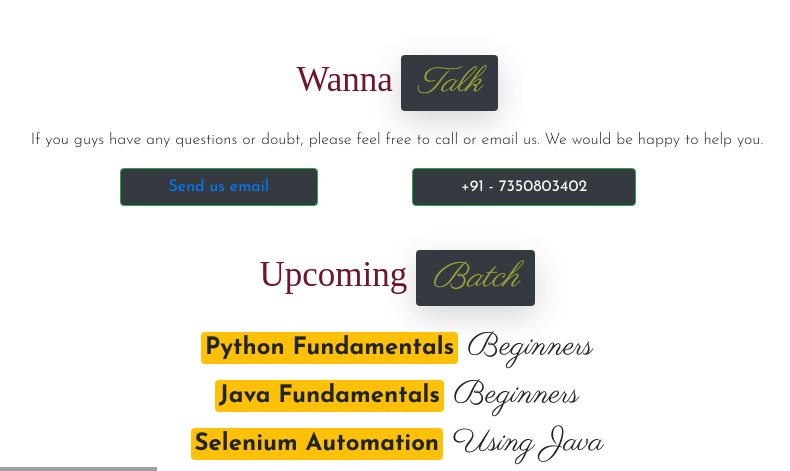
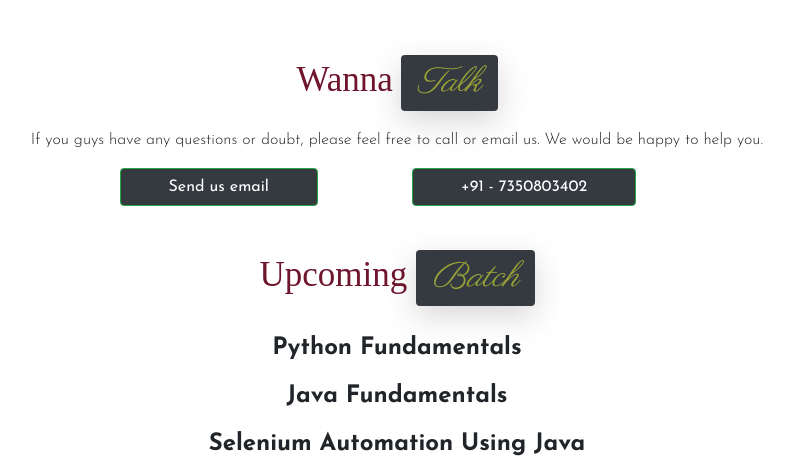
Before and after one commit to letscodedjango/django-ws, a Django app: page / in a window 1280 px wide; the page is wider, and only the part inside the window is pictured. Shown: the part 5360-5831 px from the top of that part, without its empty margins (243-1033 px from the left). Run offline with Django 3.2, Linux system fonts and the light colour scheme; some libraries are stand-ins or nearby versions; some web fonts are replaced; grey boxes are pictures that could not be loaded.

```diff
--- a/courses/templates/courses/mywebsite.html
+++ b/courses/templates/courses/mywebsite.html
@@ -790,8 +790,8 @@ It will help me in my career.... God bless u..
               <div class="row d-flex flex-row flex-wrap">
                 <div class="col">
                   <div class="btn-submit">
-                    <button type="submit" class="bg-dark text-white px-5 btn btn-success email-us">
-                      <a href="mailto:letslearn@explorechoice.org">Send us email</a>
+                    <button type="submit" class="bg-dark px-5 btn btn-success email-us">
+                      <a class="text-white" href="mailto:letslearn@explorechoice.org">Send us email</a>
                     </button>
                   </div>
                 </div>
@@ -819,9 +819,10 @@ It will help me in my career.... God bless u..
                     </h1>
 
                     <div class="lead mt-4 mx-30 px-20 rounded">
-                        <span class="bg-warning p-1 rounded font-weight-bold">Python Fundamentals</span> Beginners <br>
-                        <span class="bg-warning p-1 rounded font-weight-bold">Java Fundamentals</span> Beginners <br>
-                        <span class="bg-warning p-1 rounded font-weight-bold">Selenium Automation</span> Using Java <br>
+                        <span class="p-1 rounded font-weight-bold">Python Fundamentals</span> <br>
+                        <span class="p-1 rounded font-weight-bold">Java Fundamentals</span> <br>
+                        <span class="p-1 rounded font-weight-bold">Selenium Automation Using Java</span><br>
+                        <span class="p-1 rounded font-weight-bold">UI & API Automation using Robot Framework</span><br>
                     </div>
                 </div>
 
@@ -840,19 +841,19 @@ It will help me in my career.... God bless u..
     <footer class="footer-area">
       <div class="container">
         <div class="">
-          <div class="social text-center">
-            <h1 class="text-capitalize title-text">
-              Follow
-              <span
-                class="part bg-dark px-3 py-1 rounded font-weight font-italic text-capitalize"
-                >Us</span
-              >
-            </h1>
-            <!-- <a href="#"><i class="fab fa-facebook-square"></i></a>
-            <a href="#"><i class="fab fa-instagram"></i></a>
-            <a href="#"><i class="fab fa-youtube"></i></a>
-            <a href="#"><i class="fab fa-twitter"></i></a> -->
-          </div>
+<!--          <div class="social text-center">-->
+<!--            <h1 class="text-capitalize title-text">-->
+<!--              Follow-->
+<!--              <span-->
+<!--                class="part bg-dark px-3 py-1 rounded font-weight font-italic text-capitalize"-->
+<!--                >Us</span-->
+<!--              >-->
+<!--            </h1>-->
+<!--            &lt;!&ndash; <a href="#"><i class="fab fa-facebook-square"></i></a>-->
+<!--            <a href="#"><i class="fab fa-instagram"></i></a>-->
+<!--            <a href="#"><i class="fab fa-youtube"></i></a>-->
+<!--            <a href="#"><i class="fab fa-twitter"></i></a> &ndash;&gt;-->
+<!--          </div>-->
           <br>
           <div class="copyrights text-center">
             <p class="para">
```
Also changed, not shown: courses/static/css/master.css (+12 -11 lines).
